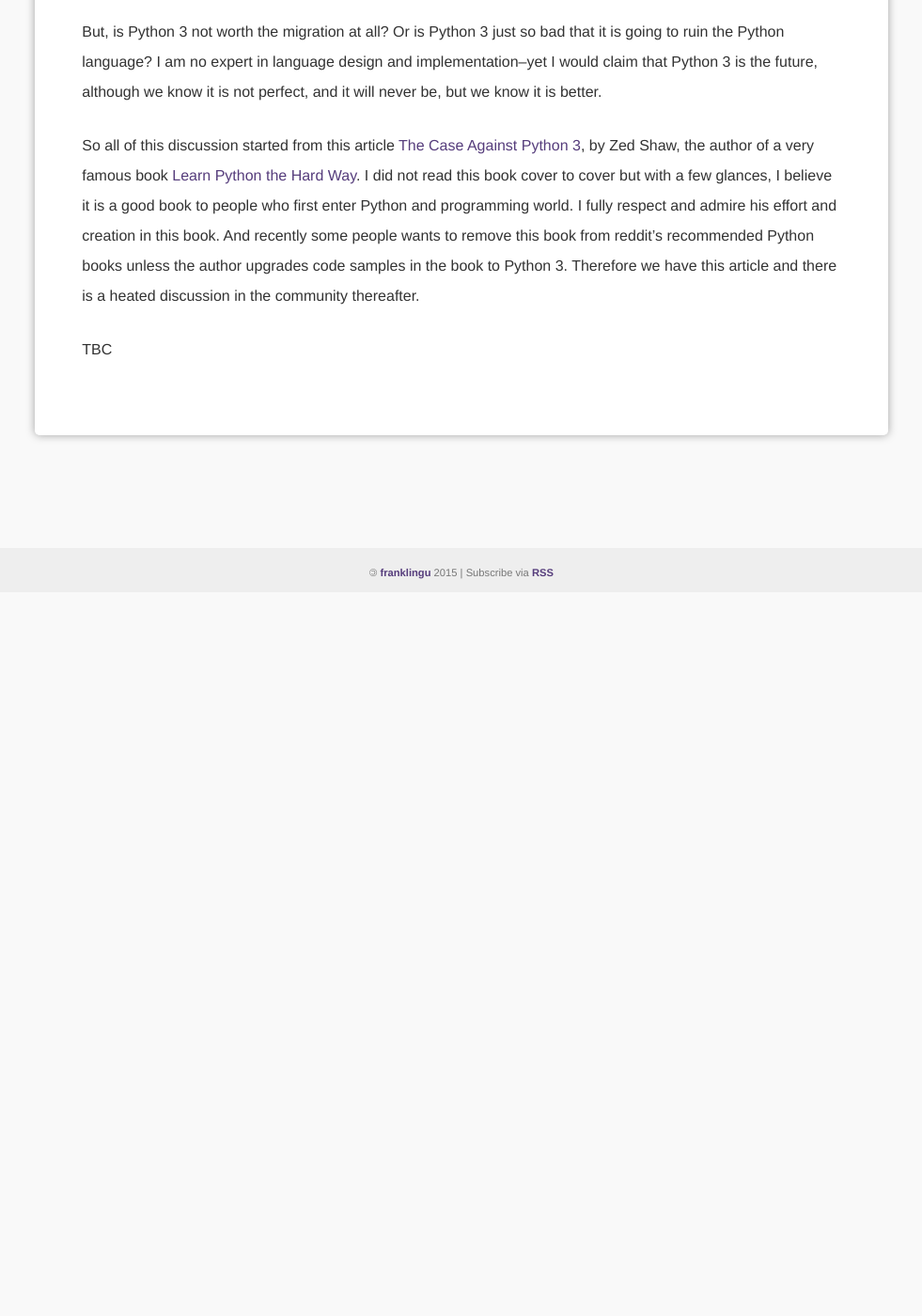
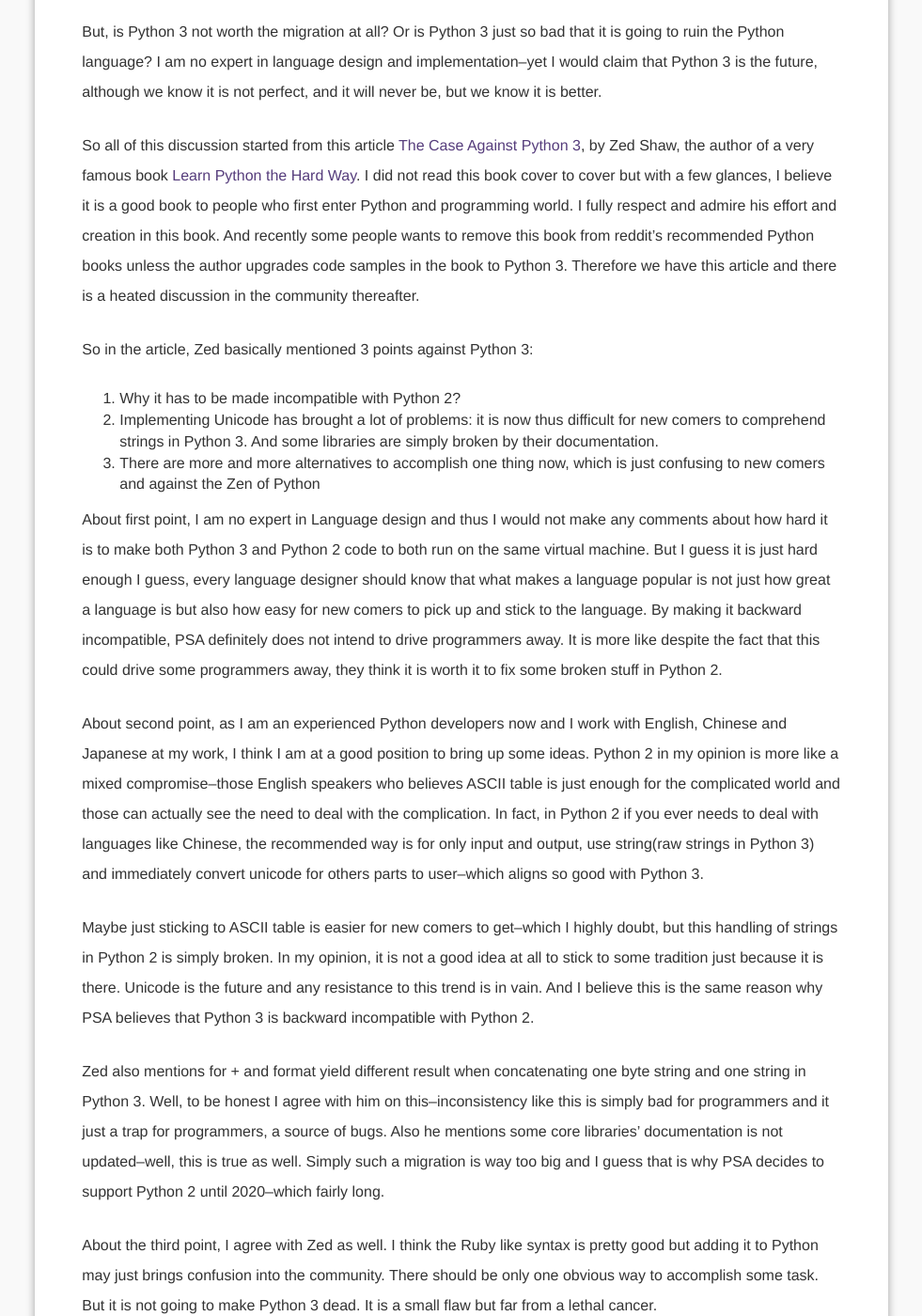
Before and after one commit to franklingu/franklingu.github.io, a Jekyll site: the page built from _posts/2016-11-30-about-python3-to-support-or-not-to.markdown, in a window 1280 px wide and 1400 px high, scrolled down 483 px. Shown: the whole window at 94% size, without its empty margins (149-1130 px from the left). Built offline with Jekyll 4.4.1, drawn with Linux system fonts in a browser that asks for light colours; nearby versions of some CDN libraries; comment, search, counter and statistics services are not loaded; before the commit the page ends 1113 px from its top, so only the background shows below that; some of the changed text lies outside the part shown.

Commit message:
finish about python 3

```diff
--- a/_posts/2016-11-30-about-python3-to-support-or-not-to.markdown
+++ b/_posts/2016-11-30-about-python3-to-support-or-not-to.markdown
@@ -12,4 +12,25 @@
 
 So all of this discussion started from this article [The Case Against Python 3](https://learnpythonthehardway.org/book/nopython3.html), by Zed Shaw, the author of a very famous book [Learn Python the Hard Way](https://learnpythonthehardway.org/book/). I did not read this book cover to cover but with a few glances, I believe it is a good book to people who first enter Python and programming world. I fully respect and admire his effort and creation in this book. And recently some people wants to remove this book from reddit's recommended Python books unless the author upgrades code samples in the book to Python 3. Therefore we have this article and there is a heated discussion in the community thereafter.
 
-TBC
+So in the article, Zed basically mentioned 3 points against Python 3:
+1. Why it has to be made incompatible with Python 2?
+2. Implementing Unicode has brought a lot of problems: it is now thus difficult for new comers to comprehend strings in Python 3. And some libraries are simply broken by their documentation.
+3. There are more and more alternatives to accomplish one thing now, which is just confusing to new comers and against the Zen of Python
+
+About first point, I am no expert in Language design and thus I would not make any comments about how hard it is to make both Python 3 and Python 2 code to both run on the same virtual machine. But I guess it is just hard enough I guess, every language designer should know that what makes a language popular is not just how great a language is but also how easy for new comers to pick up and stick to the language. By making it backward incompatible, PSA definitely does not intend to drive programmers away. It is more like despite the fact that this could drive some programmers away, they think it is worth it to fix some broken stuff in Python 2.
+
+About second point, as I am an experienced Python developers now and I work with English, Chinese and Japanese at my work, I think I am at a good position to bring up some ideas. Python 2 in my opinion is more like a mixed compromise--those English speakers who believes ASCII table is just enough for the complicated world and those can actually see the need to deal with the complication. In fact, in Python 2 if you ever needs to deal with languages like Chinese, the recommended way is for only input and output, use string(raw strings in Python 3) and immediately convert unicode for others parts to user--which aligns so good with Python 3.
+
+Maybe just sticking to ASCII table is easier for new comers to get--which I highly doubt, but this handling of strings in Python 2 is simply broken. In my opinion, it is not a good idea at all to stick to some tradition just because it is there. Unicode is the future and any resistance to this trend is in vain. And I believe this is the same reason why PSA believes that Python 3 is backward incompatible with Python 2.
+
+Zed also mentions for + and format yield different result when concatenating one byte string and one string in Python 3. Well, to be honest I agree with him on this--inconsistency like this is simply bad for programmers and it just a trap for programmers, a source of bugs. Also he mentions some core libraries' documentation is not updated--well, this is true as well. Simply such a migration is way too big and I guess that is why PSA decides to support Python 2 until 2020--which fairly long.
+
+About the third point, I agree with Zed as well. I think the Ruby like syntax is pretty good but adding it to Python may just brings confusion into the community. There should be only one obvious way to accomplish some task. But it is not going to make Python 3 dead. It is a small flaw but far from a lethal cancer.
+
+About Python 3, I believe the string fix is great. And quote from [The (lack of a) case against Python 3](http://blog.lerner.co.il/case-python-3/).
+
+> For people who do need Unicode, Python 3 isn’t perfect, but it’s far, far better than Python 2. And given that some huge proportion of the world doesn’t speak English, the notion that a modern language won’t natively support Unicode strings is just nonsense.
+
+Many fixes such as behavior of `dict.keys()`, `dict.items()`, `zip` to speed things up work well for daily use of Python programmers as well. We see popular libraries and frameworks like Django, flask, numpy, scipy, pandas all have successfully migrated to Python 3. In fact, in science communities like numpy and scipy, some people are proposing that we should just drop support for Python 2 already. Compared to scientists, programmers are lazier and more unwilling to change. But we saw [Ubuntu uses Python 3 as the default Python that comes with installation](https://wiki.ubuntu.com/XenialXerus/ReleaseNotes) and [Fedora is planning to do the same thing](https://fedoraproject.org/wiki/Changes/Python_3_as_Default).
+
+Is Python 3 the perfect implementation? No. But is it ruining the language? Far from ruining but in fact, I would like to say that Python will further gain popularity. What is the next thing to expect? JIT(More like Java rather than PyPy)? Fix of GIL? We always hope for a better future based on the reality of Python.
```
